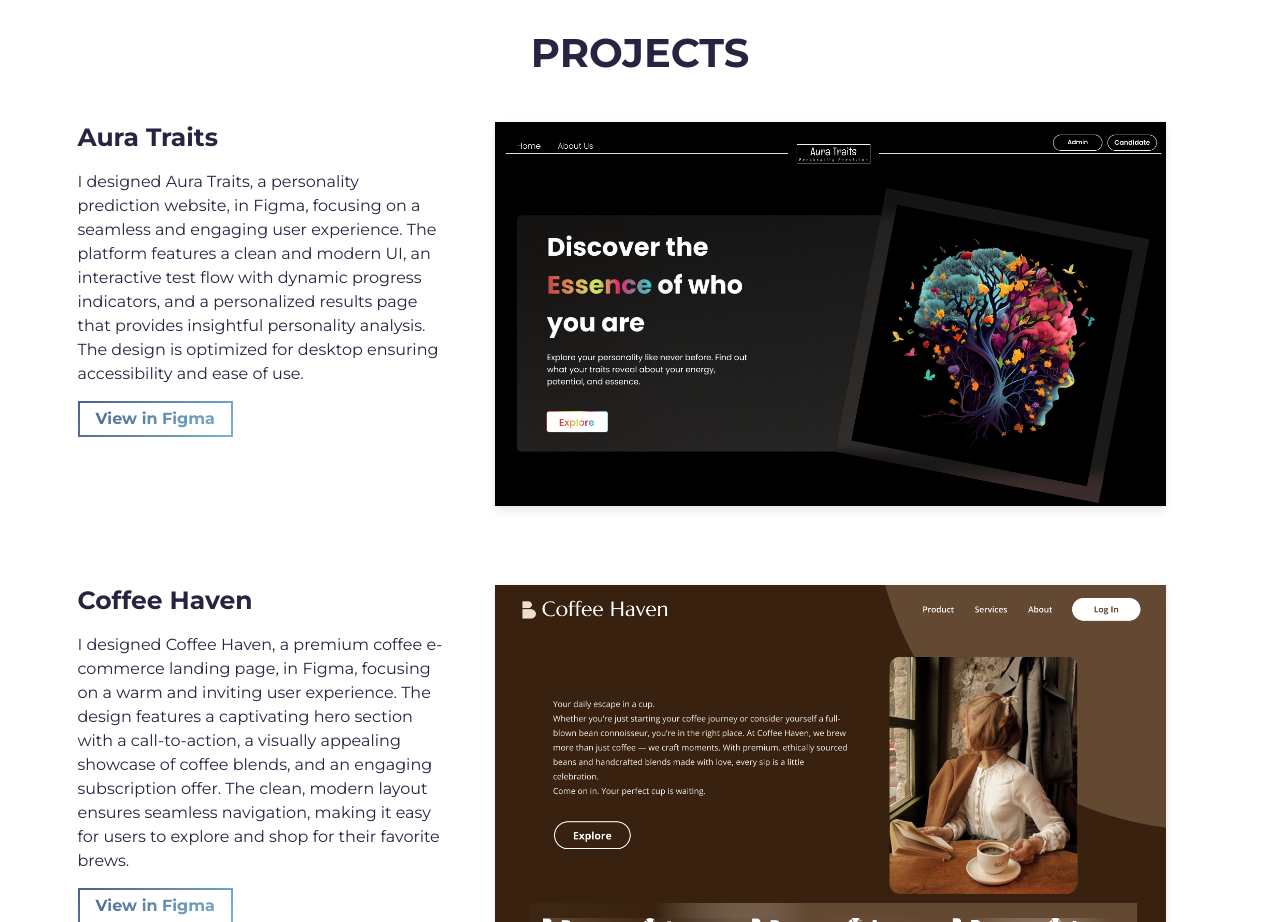
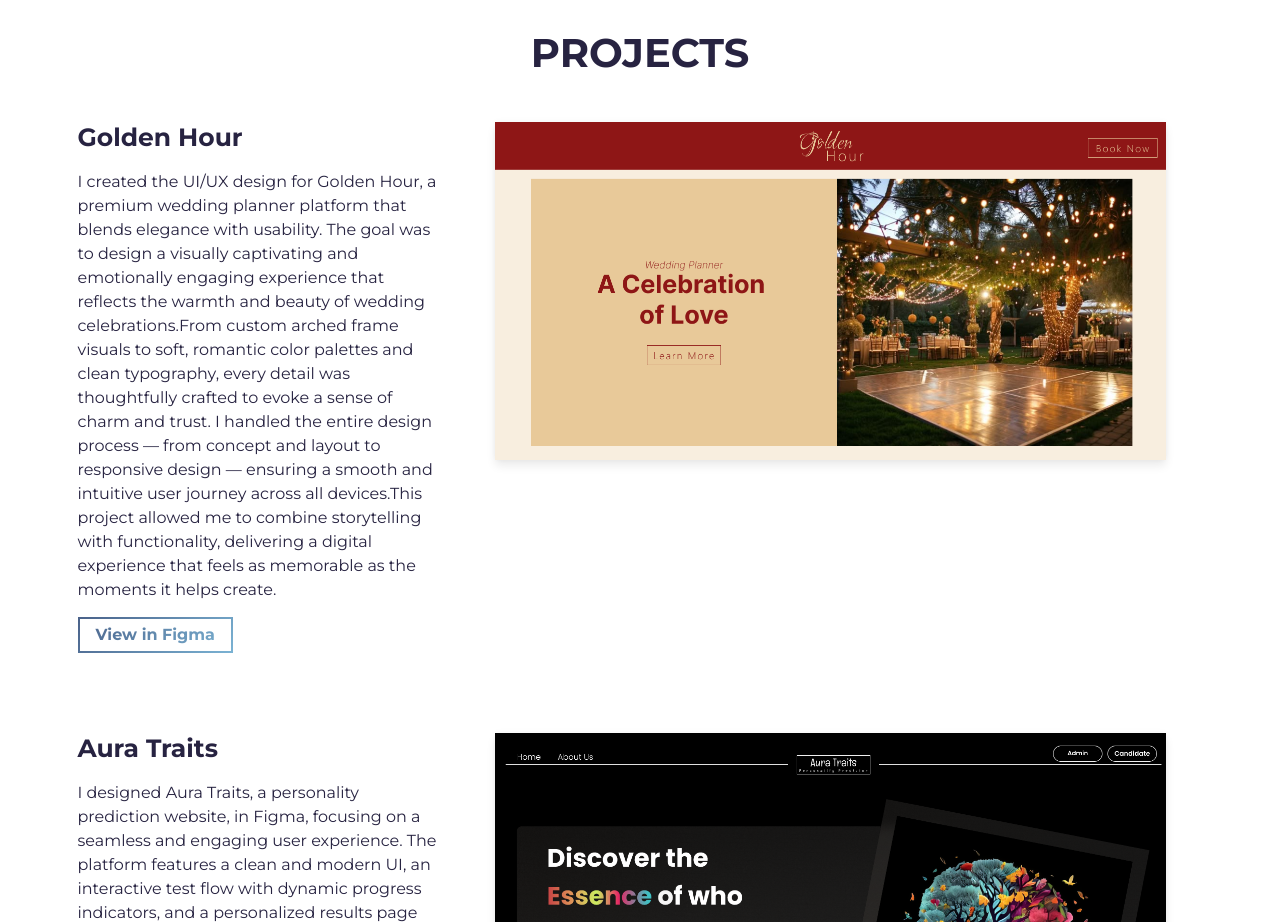
Before and after one commit to sijalkarki31/Portfolio, a website built with Parcel: page src/index.html in a window 1280 px wide. Shown: the part 1440-2362 px from the top of the page. Built offline with nearby package versions, Linux system fonts and the light colour scheme.

Commit message:
Update index.html

```diff
--- a/src/index.html
+++ b/src/index.html
@@ -99,6 +99,53 @@
       <div class="container">
         <div class="project-wrapper">
           <h2 class="section-title dark-blue-text">Projects</h2>
+<!-- Notice: each .row is a project -->
+<div class="row">
+  <div class="col-lg-4 col-sm-12">
+    <div class="project-wrapper__text load-hidden">
+      <h3 class="project-wrapper__text-title">Golden Hour</h3>
+      <div>
+        <p class="mb-4">
+          I created the UI/UX design for Golden Hour, a premium wedding planner platform that blends elegance with usability.
+          The goal was to design a visually captivating and emotionally engaging experience that reflects the warmth and beauty
+          of wedding celebrations.From custom arched frame visuals to soft, romantic color palettes and clean typography, every
+          detail was thoughtfully crafted to evoke a sense of charm and trust. I handled the entire design process — from concept
+          and layout to responsive design — ensuring a smooth and intuitive user journey across all devices.This project allowed me
+          to combine storytelling with functionality, delivering a digital experience that feels as memorable as the moments it
+          helps create.
+        </p>
+      </div>
+      <a
+        rel="noreferrer"
+        target="_blank"
+        class="cta-btn cta-btn--hero"
+        href="#!"
+      >
+        View in Figma
+      </a>
+    </div>
+  </div>
+  <div class="col-lg-8 col-sm-12">
+    <div class="project-wrapper__image load-hidden">
+      <a rel="noreferrer" href="#!" target="_blank">
+        <div
+          data-tilt
+          data-tilt-max="4"
+          data-tilt-glare="true"
+          data-tilt-max-glare="0.5"
+          class="thumbnail rounded js-tilt"
+        >
+          <img
+            alt="Golden Hour Project Image"
+            class="img-fluid"
+            src="assets/Wedding1.png"
+          />
+        </div>
+      </a>
+    </div>
+  </div>
+</div>
+<!-- /END Project -->
 
           <!-- Notice: each .row is a project -->
           <div class="row">
```
